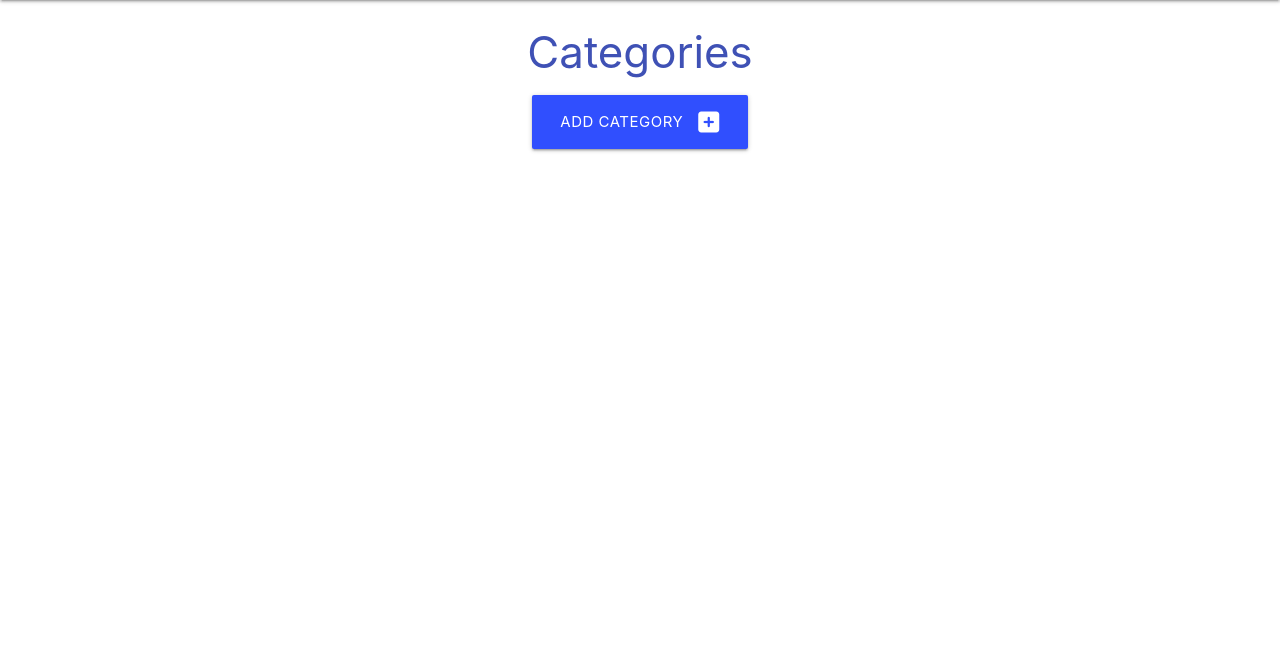
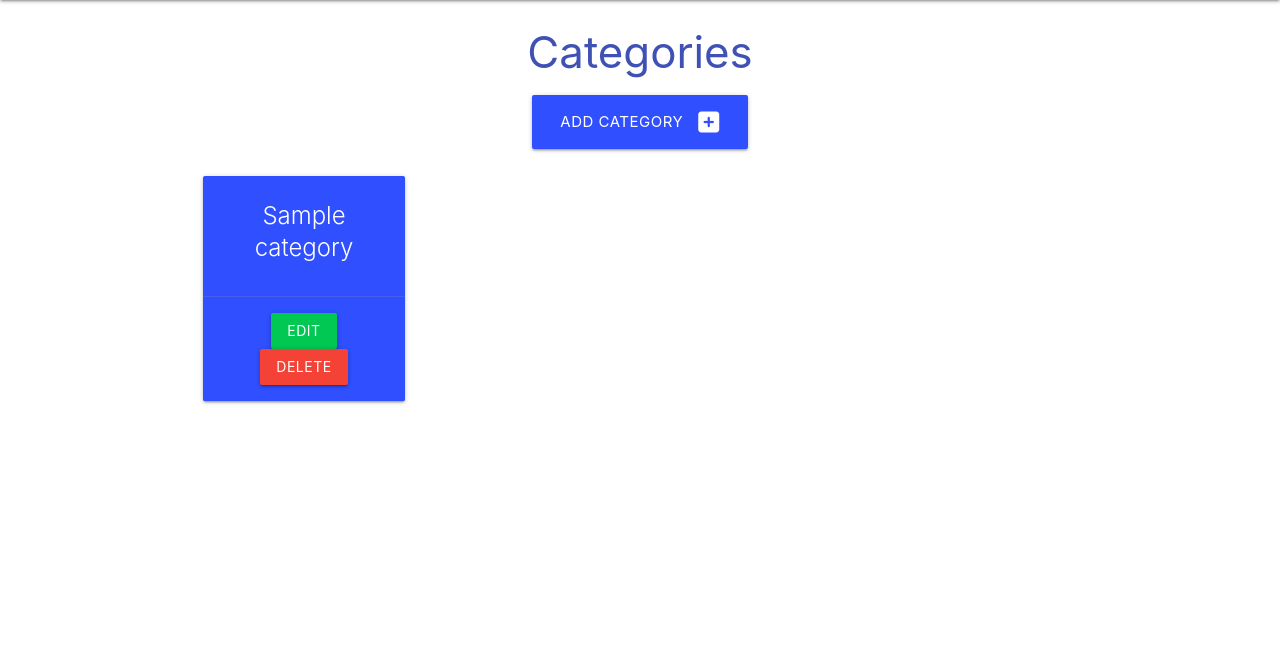
Before and after one commit to llancruzz/task-manager-flask-sqlalchemy, a Flask app: page /categories in a window 1280 px wide. Shown: the part 64-720 px from the top of the page. Run offline with Flask 2, Linux system fonts and the light colour scheme; tables that the repository leaves empty hold one stand-in row (values such as "Sample post").

Commit message:
Add buttons edit and delete

```diff
--- a/taskmanager/routes.py
+++ b/taskmanager/routes.py
@@ -16,7 +16,8 @@ def categories():
     """
     returns the categories.html from templates
     """
-    return render_template("categories.html")
+    categories = list(Category.query.order_by(Category.category_name).all())
+    return render_template("categories.html", categories=categories)
 
 
 @app.route("/add_category", methods=["GET", "POST"])
--- a/taskmanager/templates/categories.html
+++ b/taskmanager/templates/categories.html
@@ -13,4 +13,21 @@
     </div>
 </div>
 
+<!-- Category Cards -->
+<div class="row">
+    {% for category in categories %}
+    <div class="col s12 m6 l3">
+        <div class="card indigo accent-4 darken-1 center-align">
+            <div class="card-content white-text">
+                <span class="card-title">{{ category.category_name }}</span>
+            </div>
+            <div class="card-action">
+                <a href="#" class="btn green accent-4">Edit</a>
+                <a href="#" class="btn red">Delete</a>
+            </div>
+        </div>
+    </div>
+    {% endfor %}
+</div>
+
 {% endblock %}
```
Also changed, not shown: README.md (deleted).
